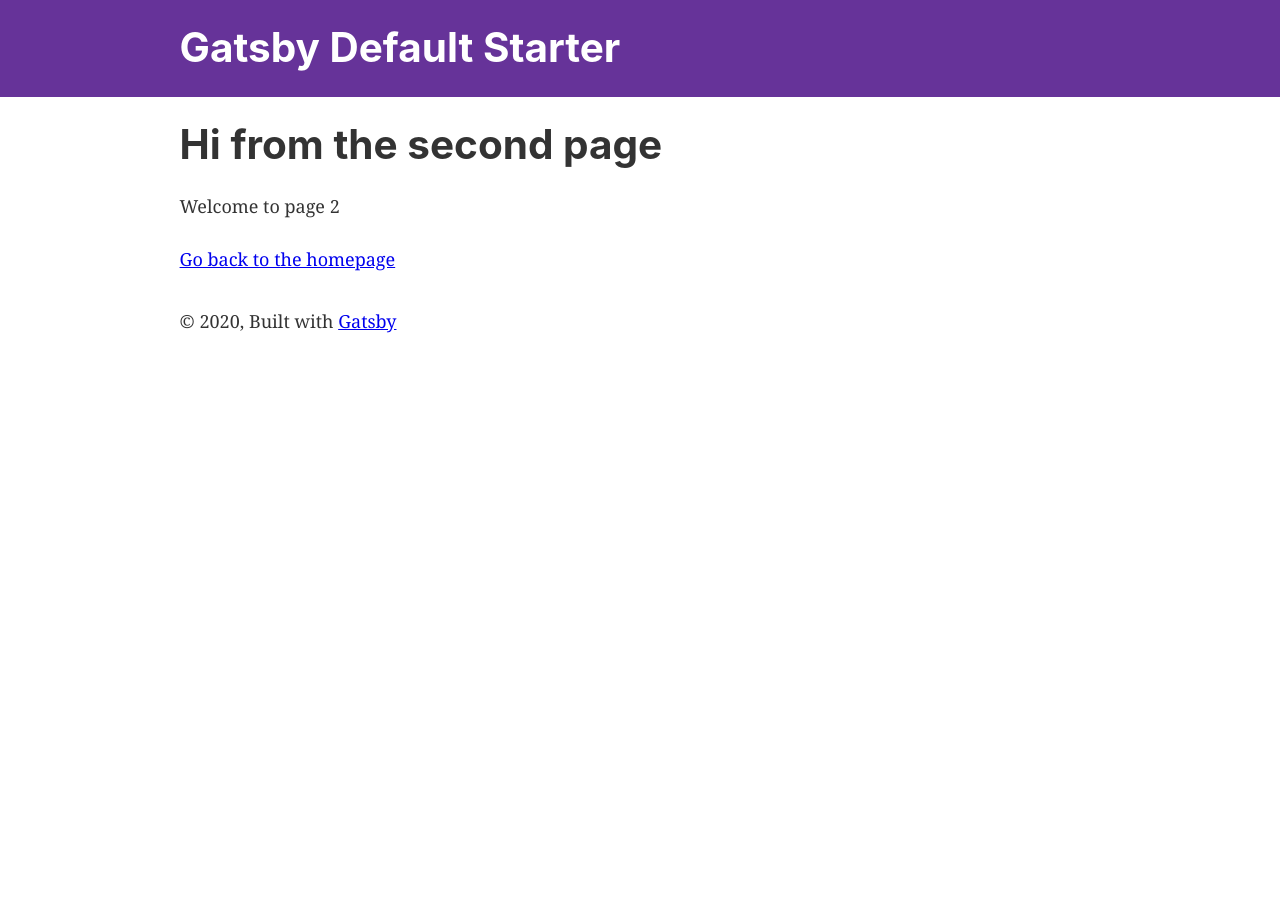
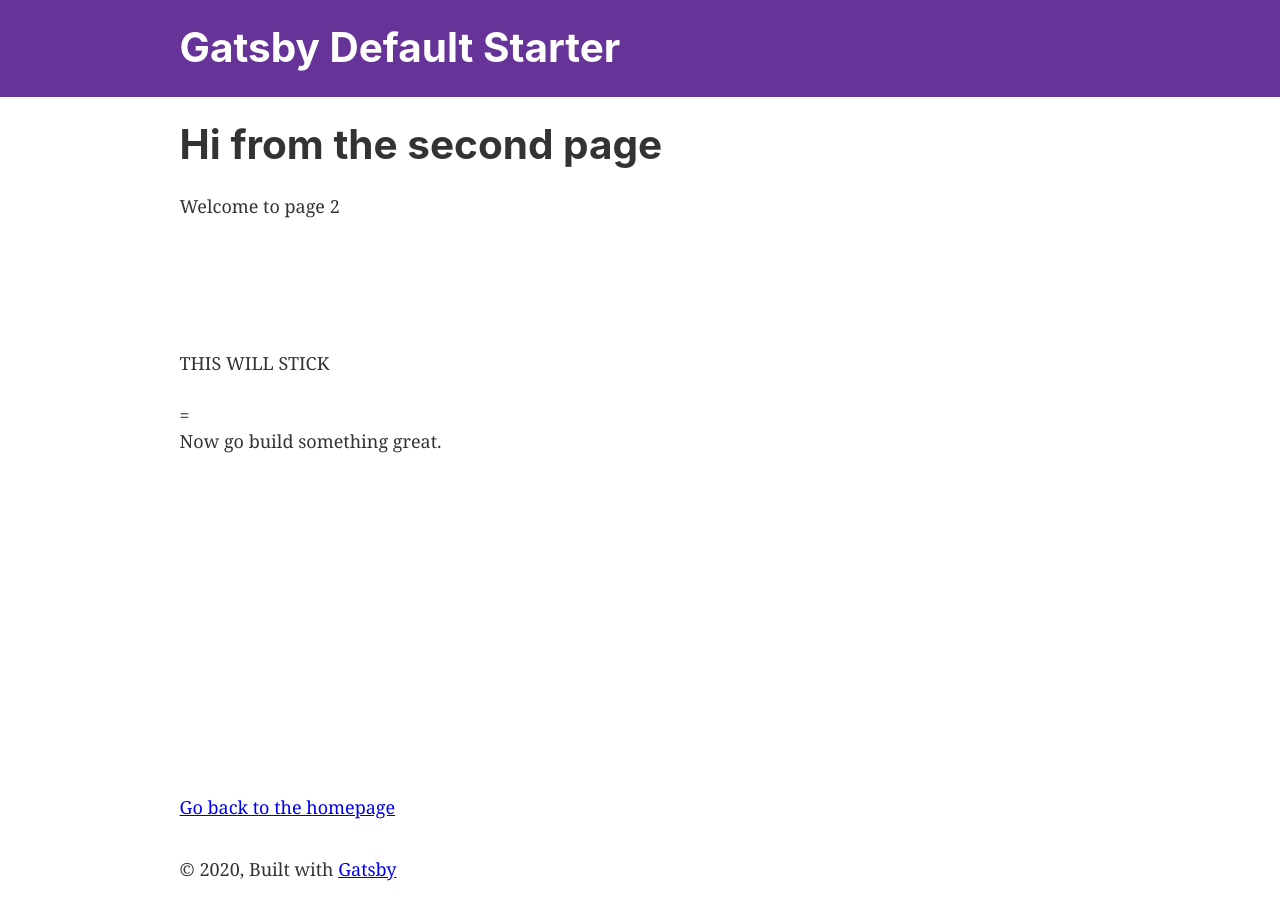
Before and after one commit to Thomas-wagon/Portfolio, a Gatsby site: page /page-2 in a window 1280 px wide. Before the commit the page ends 800 px from the top, so only its background shows below. Built offline with nearby package versions, Linux system fonts and the light colour scheme; Gatsby itself is replaced by a stand-in of ours.

Commit message:
starting app from scratch

```diff
--- a/src/pages/index.js
+++ b/src/pages/index.js
@@ -10,11 +10,10 @@ const IndexPage = () => (
     <SEO title="Home" />
     <h1>Hi people</h1>
     <p>Welcome to your new Gatsby site.</p>
-    <p>Now go build something great.</p>
     <div style={{ maxWidth: `300px`, marginBottom: `1.45rem` }}>
       <Image />
     </div>
-    <Link to="/page-2/">Go to page 2</Link> <br />
+    <Link to="/page-2/">Go to test page 2</Link> <br />
     <Link to="/using-typescript/">Go to "Using TypeScript"</Link>
   </Layout>
 )
--- a/src/pages/page-2.js
+++ b/src/pages/page-2.js
@@ -9,6 +9,10 @@ const SecondPage = () => (
     <SEO title="Page two" />
     <h1>Hi from the second page</h1>
     <p>Welcome to page 2</p>
+    <br/><br/><br/><br/>
+    <div style={{ position: `sticky`, top: `0` }}> <p>THIS WILL STICK</p> </div>
+=    <p>Now go build something great.</p>
+    <br/><br/><br/><br/><br/><br/><br/><br/><br/><br/><br/><br/>
     <Link to="/">Go back to the homepage</Link>
   </Layout>
 )
```
